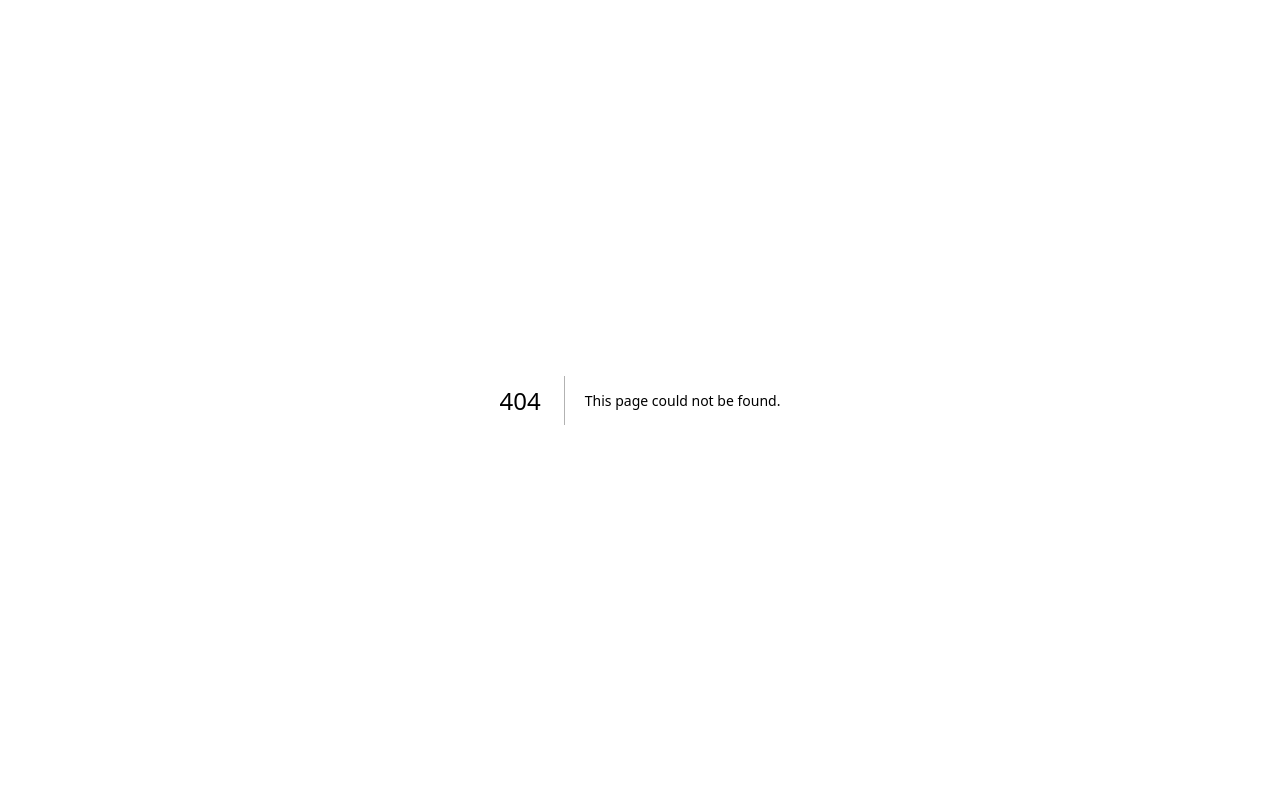
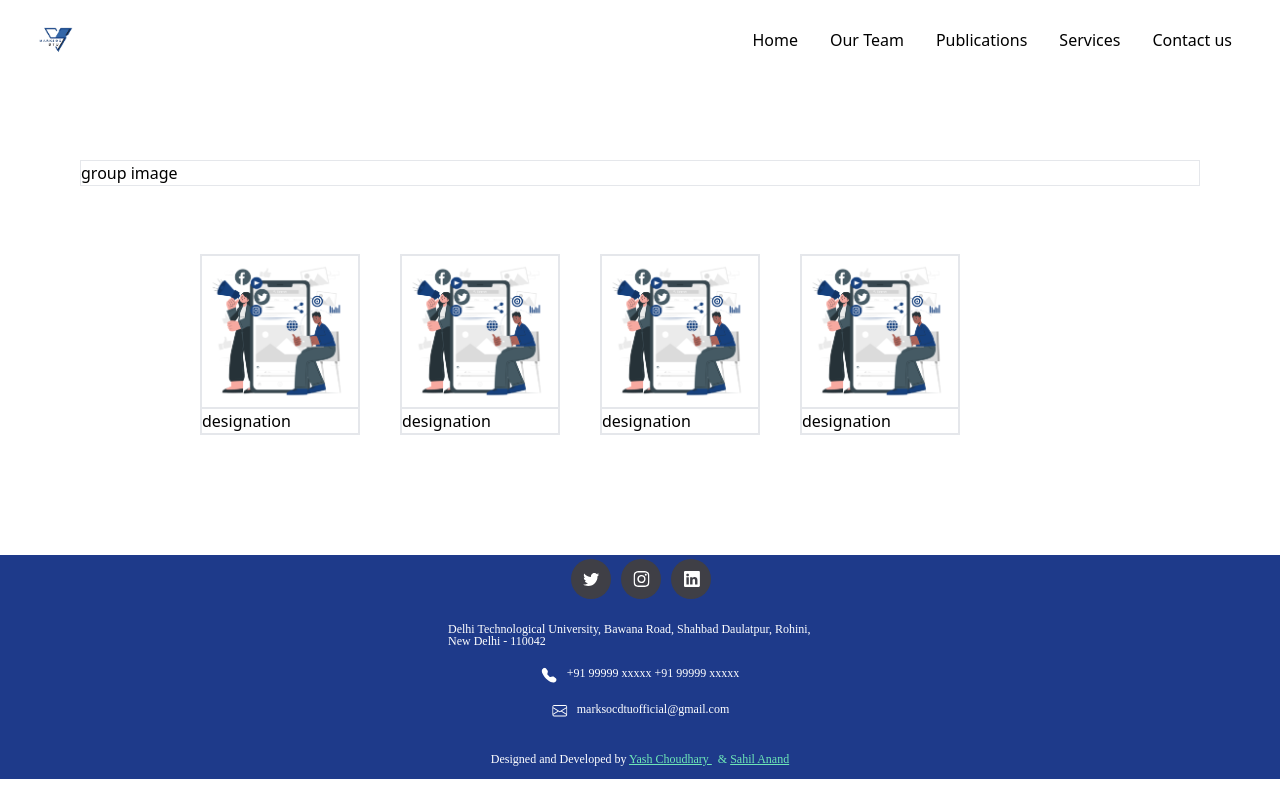
Before and after one commit to marksocDTU/marksocDTU, a Next.js app in the folder marksocdtu/: page /team in a window 1280 px wide. Before the commit this address had no page. Built offline with nearby package versions, Linux system fonts and the light colour scheme.

Commit message:
navigation sorted

```diff
--- a/marksocdtu/src/components/Articles.tsx
+++ b/marksocdtu/src/components/Articles.tsx
@@ -4,6 +4,9 @@ import "slick-carousel/slick/slick.css";
 import "slick-carousel/slick/slick-theme.css";
 import React from 'react';
 
+type Props = {
+  latest : string;
+};
 
 export const Articles = () => {
   const clientData = [
--- a/marksocdtu/src/components/Header.tsx
+++ b/marksocdtu/src/components/Header.tsx
@@ -21,16 +21,16 @@ const Header = (props: Props) => {
         <Navlink href="/" pathname={pathname}>
           Home
         </Navlink>
-        <Navlink href="#" pathname={pathname}>
+        <Navlink href="team" pathname={pathname}>
           Our Team
         </Navlink>
-        <Navlink href="#" pathname={pathname}>
+        <Navlink href="event" pathname={pathname}>
           Publications
         </Navlink>
         <Navlink href="#" pathname={pathname}>
           Services
         </Navlink>
-        <Navlink href="#" pathname={pathname}>
+        <Navlink href="contact" pathname={pathname}>
           Contact us
         </Navlink>
       </nav>
--- a/marksocdtu/src/components/Logo.tsx
+++ b/marksocdtu/src/components/Logo.tsx
@@ -8,7 +8,7 @@ type Props = {
 
 const Logo = (props: Props) => {
   return (
-    <div className={`flex  ${props.className}`}>
+    <div className={`flex w-max h-max ${props.className}`}>
       <Link href="/">
         <Image src={logo} alt="logo" />
       </Link>
--- a/marksocdtu/src/pages/index.tsx
+++ b/marksocdtu/src/pages/index.tsx
@@ -7,6 +7,7 @@ import Layout from "@/components/layout";
 import { Inter } from "next/font/google";
 import Header from "@/components/Header";
 import  {Articles} from "@/components/Articles";
+import Footer from "@/components/Footer";
 
 
 
@@ -41,28 +42,28 @@ export default function Home() {
         </div>
 
         <div className="flex flex-shrink-0 flex-row h-max w-max-screen items-center font-bold justify-center">
-          <div className="flex flex-shrink-0 flex-col h-max m-5 p-10 px-14 gap-2 items-center rounded-md  border border-blue border-bold  justify-center">
+          <div className="flex flex-shrink-0 flex-col h-max m-5 p-10 px-14 gap-2 items-center rounded-md  border border-blue border-4 justify-center">
             <div className="flex flex-shrink-0  items-center   justify-center"><Image src={e} alt="logo" /></div>
             <div className="flex flex-shrink-0  items-center   justify-center">26+</div>
             <div className="flex flex-shrink-0  items-center   justify-center">Events</div>
 
           </div>
 
-          <div className="flex flex-shrink-0 flex-col h-max m-5 p-10 gap-2 items-center rounded-md border border-blue border-bold  justify-center">
+          <div className="flex flex-shrink-0 flex-col h-max m-5 p-10 gap-2 items-center rounded-md border border-blue border-4 justify-center">
             <div className="flex flex-shrink-0  items-center   justify-center"><Image src={s} alt="logo" /></div>
             <div className="flex flex-shrink-0  items-center   justify-center">26+</div>
             <div className="flex flex-shrink-0  items-center   justify-center">Registrations</div>
 
           </div>
 
-          <div className="flex flex-shrink-0 flex-col h-max m-5 p-10 px-14 gap-2 items-center rounded-md border border-blue border-bold  justify-center">
+          <div className="flex flex-shrink-0 flex-col h-max m-5 p-10 px-14 gap-2 items-center rounded-md border border-blue  border-4 justify-center">
             <div className="flex flex-shrink-0  items-center   justify-center"><Image src={s} alt="logo" /></div>
             <div className="flex flex-shrink-0  items-center   justify-center">26+</div>
             <div className="flex flex-shrink-0  items-center   justify-center">Projects</div>
 
           </div>
 
-          <div className="flex flex-shrink-0 flex-col h-max m-5 p-10 gap-2 items-center rounded-md  border border-blue border-bold  justify-center">
+          <div className="flex flex-shrink-0 flex-col h-max m-5 p-10 gap-2 items-center rounded-md  border border-blue  border-4  justify-center">
             <div className="flex flex-shrink-0  items-center   justify-center"><Image src={s} alt="logo" /></div>
             <div className="flex flex-shrink-0  items-center   justify-center">26+</div>
             <div className="flex flex-shrink-0  items-center   justify-center">IG Followers</div>
@@ -84,6 +85,7 @@ export default function Home() {
         <div>vision</div>
         <div>mission</div>
        </div>
+       <Footer/>
       </main>
     </>
   );
--- /dev/null
+++ b/marksocdtu/src/pages/team.tsx
@@ -0,0 +1,66 @@
+import Head from "next/head";
+import Image from "next/image";
+import l from "@/assets/landing.png";
+import e from "@/assets/event.png";
+import s from "@/assets/svg.png";
+import Layout from "@/components/layout";
+import { Inter } from "next/font/google";
+import Header from "@/components/Header";
+import  {Articles} from "@/components/Articles";
+import Footer from "@/components/Footer";
+
+
+
+// import styles from '@/styles/Home.module.css'
+
+const inter = Inter({ subsets: ["latin"] });
+
+export default function Home() {
+  return (
+    <>
+      <Head>
+        <title>marksoc DTU</title>
+        <meta name="description" content="Generated by create next app" />
+        <meta name="viewport" content="width=device-width, initial-scale=1" />
+        <link rel="icon" href="/favicon.ico" />
+      </Head>
+      <main>
+       <Header/>
+       <div className="flex flex-col flex-shrink-0 gap-7 justify-center p-20 w-max-screen h-max">
+        <div className="flex flex-shrink-0 border "> group image</div>
+        <div className="flex flex-row pl-20  m-10 gap-10 flex-shrink-0">
+            <div className="flex flex-col border h-1/6 w-1/6 flex-shrink-0">
+                <div className="flex  border flex-shrink-0" ><Image src={l} alt="logo" /></div>
+                <div className="flex border flex-shrink-0">designation</div>
+
+            </div>
+
+            <div className="flex flex-col border h-1/6 w-1/6 flex-shrink-0">
+                <div className="flex  border flex-shrink-0" ><Image src={l} alt="logo" /></div>
+                <div className="flex border flex-shrink-0">designation</div>
+
+            </div>
+
+            <div className="flex flex-col border h-1/6 w-1/6 flex-shrink-0">
+                <div className="flex  border flex-shrink-0" ><Image src={l} alt="logo" /></div>
+                <div className="flex border flex-shrink-0">designation</div>
+
+            </div>
+
+            <div className="flex flex-col border h-1/6 w-1/6 flex-shrink-0">
+                <div className="flex  border flex-shrink-0" ><Image src={l} alt="logo" /></div>
+                <div className="flex border flex-shrink-0">designation</div>
+
+            </div>
+
+        </div>
+
+
+
+
+       </div>
+       <Footer/>
+      </main>
+    </>
+  );
+}
```
